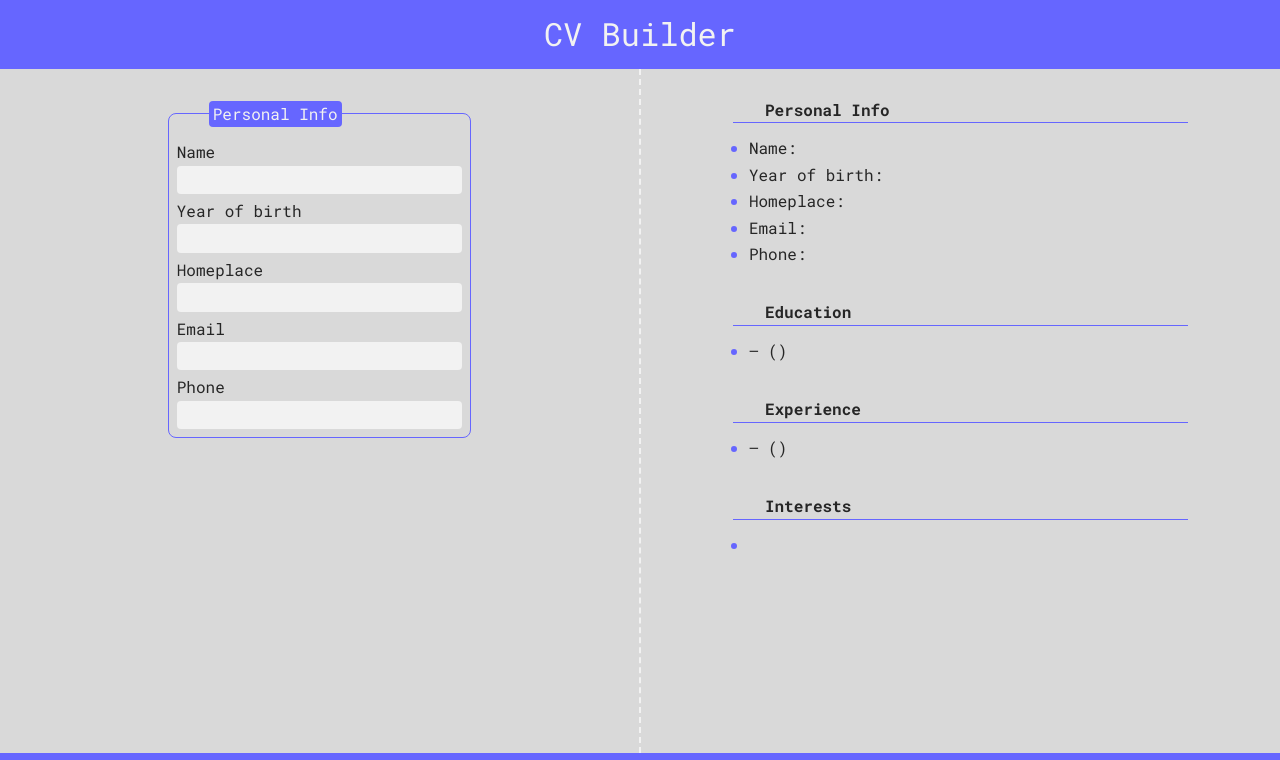
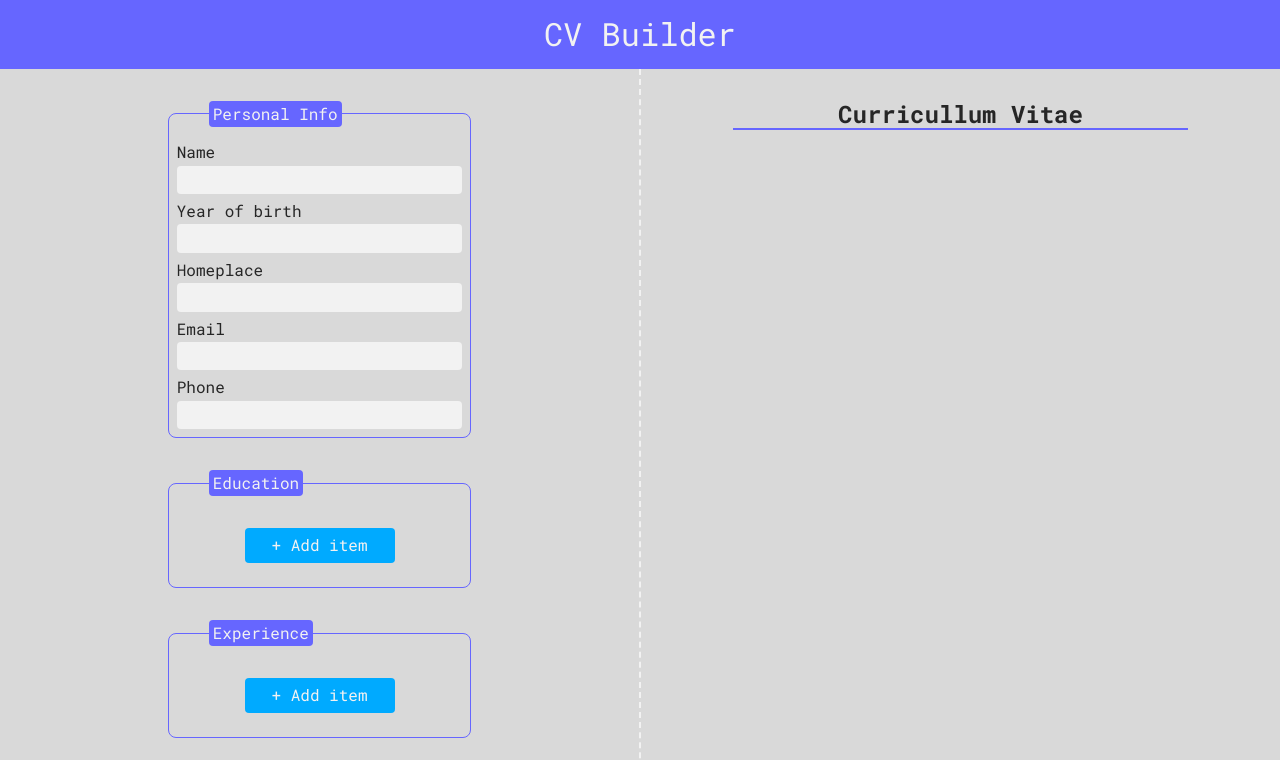
Before and after one commit to bartek8b/TOP-CV_App, a React (Vite) app: page / in a window 1280 px wide. Shown: the top 760 px of the page. Built offline with nearby package versions, Linux system fonts and the light colour scheme.

Commit message:
Add conditional rendering to preview

```diff
--- a/src/App.jsx
+++ b/src/App.jsx
@@ -24,16 +24,14 @@ function App() {
     phone: '',
   }));
 
-  const [education, setEducation] = useState(() => [createEducationItem()]);
-
-  const [experience, setExperience] = useState(() => [createExperienceItem()]);
-
-  const [interests, setInterests] = useState(() => [createInterestItem()]);
+  // opcja B: pusto na start
+  const [education, setEducation] = useState([]);
+  const [experience, setExperience] = useState([]);
+  const [interests, setInterests] = useState([]);
 
   // ----- Education handlers -----
-  const addEducation = () => {
+  const addEducation = () =>
     setEducation((prev) => [...prev, createEducationItem()]);
-  };
 
   const updateEducation = (id, patch) => {
     setEducation((prev) =>
@@ -41,16 +39,14 @@ function App() {
     );
   };
 
+  // opcja B: usuwa nawet ostatni
   const removeEducation = (id) => {
-    setEducation((prev) =>
-      prev.length <= 1 ? prev : prev.filter((i) => i.id !== id),
-    );
+    setEducation((prev) => prev.filter((i) => i.id !== id));
   };
 
   // ----- Experience handlers -----
-  const addExperience = () => {
+  const addExperience = () =>
     setExperience((prev) => [...prev, createExperienceItem()]);
-  };
 
   const updateExperience = (id, patch) => {
     setExperience((prev) =>
@@ -58,16 +54,14 @@ function App() {
     );
   };
 
+  // opcja B
   const removeExperience = (id) => {
-    setExperience((prev) =>
-      prev.length <= 1 ? prev : prev.filter((i) => i.id !== id),
-    );
+    setExperience((prev) => prev.filter((i) => i.id !== id));
   };
 
   // ----- Interests handlers -----
-  const addInterest = () => {
+  const addInterest = () =>
     setInterests((prev) => [...prev, createInterestItem()]);
-  };
 
   const updateInterest = (id, patch) => {
     setInterests((prev) =>
@@ -75,10 +69,9 @@ function App() {
     );
   };
 
+  // opcja B
   const removeInterest = (id) => {
-    setInterests((prev) =>
-      prev.length <= 1 ? prev : prev.filter((i) => i.id !== id),
-    );
+    setInterests((prev) => prev.filter((i) => i.id !== id));
   };
 
   return (
--- a/src/components/Form.jsx
+++ b/src/components/Form.jsx
@@ -1,6 +1,9 @@
 import './Form.css';
 
 import { PersonalInfo } from './subforms/PersonalInfo';
+import { Education } from './subforms/Education';
+import { Experience } from './subforms/Experience';
+import { Interests } from './subforms/Interests';
 
 export function Form({
   personalInfo,
@@ -10,10 +13,12 @@ export function Form({
   addEducation,
   updateEducation,
   removeEducation,
+
   experience,
   addExperience,
   updateExperience,
   removeExperience,
+
   interests,
   addInterest,
   updateInterest,
@@ -29,6 +34,27 @@ export function Form({
         personalInfo={personalInfo}
         setPersonalInfo={setPersonalInfo}
       />
+
+      <Education
+        education={education}
+        addEducation={addEducation}
+        updateEducation={updateEducation}
+        removeEducation={removeEducation}
+      />
+
+      <Experience
+        experience={experience}
+        addExperience={addExperience}
+        updateExperience={updateExperience}
+        removeExperience={removeExperience}
+      />
+
+      <Interests
+        interests={interests}
+        addInterest={addInterest}
+        updateInterest={updateInterest}
+        removeInterest={removeInterest}
+      />
     </form>
   );
 }
--- a/src/components/Preview.jsx
+++ b/src/components/Preview.jsx
@@ -1,49 +1,87 @@
 import './Preview.css';
 
 export function Preview({ personalInfo, education, experience, interests }) {
+  const hasAnyEducation = education?.some(
+    (ed) => ed.years.trim() || ed.school.trim() || ed.focus.trim(),
+  );
+
+  const hasAnyExperience = experience?.some(
+    (exp) => exp.years.trim() || exp.company.trim() || exp.position.trim(),
+  );
+
+  const hasAnyInterests = interests?.some((i) => i.interest.trim());
+
+  const hasAnyPersonalInfo = Object.values(personalInfo ?? {}).some((v) =>
+    String(v).trim(),
+  );
+
   return (
     <section id="preview">
+      <h1>Curricullum Vitae</h1>
+      {hasAnyPersonalInfo && (
         <article>
           <strong>Personal Info</strong>
           <ul>
-          <li>Name: {personalInfo.name}</li>
+            {personalInfo.name.trim() && <li>Name: {personalInfo.name}</li>}
+            {personalInfo.yob.trim() && (
               <li>Year of birth: {personalInfo.yob}</li>
+            )}
+            {personalInfo.homeplace.trim() && (
               <li>Homeplace: {personalInfo.homeplace}</li>
-          <li>Email: {personalInfo.email}</li>
-          <li>Phone: {personalInfo.phone}</li>
+            )}
+            {personalInfo.email.trim() && <li>Email: {personalInfo.email}</li>}
+            {personalInfo.phone.trim() && <li>Phone: {personalInfo.phone}</li>}
           </ul>
         </article>
+      )}
 
+      {hasAnyEducation && (
         <article>
           <strong>Education</strong>
           <ul>
-          {education.map((ed) => (
+            {education
+              .filter(
+                (ed) => ed.years.trim() || ed.school.trim() || ed.focus.trim(),
+              )
+              .map((ed) => (
                 <li key={ed.id}>
                   {ed.years} — {ed.school} ({ed.focus})
                 </li>
               ))}
           </ul>
         </article>
+      )}
 
+      {hasAnyExperience && (
         <article>
           <strong>Experience</strong>
           <ul>
-          {experience.map((exp) => (
+            {experience
+              .filter(
+                (exp) =>
+                  exp.years.trim() || exp.company.trim() || exp.position.trim(),
+              )
+              .map((exp) => (
                 <li key={exp.id}>
                   {exp.years} — {exp.company} ({exp.position})
                 </li>
               ))}
           </ul>
         </article>
+      )}
 
+      {hasAnyInterests && (
         <article>
           <strong>Interests</strong>
           <ul>
-          {interests.map((i) => (
+            {interests
+              .filter((i) => i.interest.trim())
+              .map((i) => (
                 <li key={i.id}>{i.interest}</li>
               ))}
           </ul>
         </article>
+      )}
     </section>
   );
 }
--- a/src/components/subforms/Education.jsx
+++ b/src/components/subforms/Education.jsx
@@ -0,0 +1,93 @@
+export function Education({
+  education,
+  addEducation,
+  updateEducation,
+  removeEducation,
+}) {
+  // pusto -> tylko przycisk
+  if (education.length === 0) {
+    return (
+      <fieldset>
+        <legend>Education</legend>
+
+        <button type="button" onClick={addEducation}>
+          + Add item
+        </button>
+      </fieldset>
+    );
+  }
+
+  return (
+    <fieldset>
+      <legend>Education</legend>
+
+      <button type="button" onClick={addEducation}>
+        + Add item
+      </button>
+
+      {education.map((ed, index) => (
+        <div key={ed.id} className="form-item">
+          <strong>Item #{index + 1}</strong>
+
+          <label>
+            Years
+            <input
+              type="text"
+              value={ed.years}
+              onChange={(e) =>
+                updateEducation(ed.id, { years: e.target.value })
+              }
+            />
+          </label>
+
+          <label>
+            School
+            <input
+              type="text"
+              value={ed.school}
+              onChange={(e) =>
+                updateEducation(ed.id, { school: e.target.value })
+              }
+            />
+          </label>
+
+          <label>
+            Focus
+            <input
+              type="text"
+              value={ed.focus}
+              onChange={(e) =>
+                updateEducation(ed.id, { focus: e.target.value })
+              }
+            />
+          </label>
+
+          <button
+            className="delete-btn"
+            type="button"
+            onClick={() => removeEducation(ed.id)}
+          >
+            <svg
+              xmlns="http://www.w3.org/2000/svg"
+              width="24"
+              height="24"
+              viewBox="0 0 24 24"
+              fill="none"
+              stroke="currentColor"
+              strokeWidth="2"
+              strokeLinecap="round"
+              strokeLinejoin="round"
+              className="feather feather-trash-2"
+            >
+              <polyline points="3 6 5 6 21 6"></polyline>
+              <path d="M19 6v14a2 2 0 0 1-2 2H7a2 2 0 0 1-2-2V6m3 0V4a2 2 0 0 1 2-2h4a2 2 0 0 1 2 2v2"></path>
+              <line x1="10" y1="11" x2="10" y2="17"></line>
+              <line x1="14" y1="11" x2="14" y2="17"></line>
+            </svg>{' '}
+            Item #{index + 1}
+          </button>
+        </div>
+      ))}
+    </fieldset>
+  );
+}
--- a/src/components/subforms/Experience.jsx
+++ b/src/components/subforms/Experience.jsx
@@ -0,0 +1,92 @@
+export function Experience({
+  experience,
+  addExperience,
+  updateExperience,
+  removeExperience,
+}) {
+  if (experience.length === 0) {
+    return (
+      <fieldset>
+        <legend>Experience</legend>
+
+        <button type="button" onClick={addExperience}>
+          + Add item
+        </button>
+      </fieldset>
+    );
+  }
+
+  return (
+    <fieldset>
+      <legend>Experience</legend>
+
+      <button type="button" onClick={addExperience}>
+        + Add item
+      </button>
+
+      {experience.map((exp, index) => (
+        <div key={exp.id} className="form-item">
+          <strong>Item #{index + 1}</strong>
+
+          <label>
+            Years
+            <input
+              type="text"
+              value={exp.years}
+              onChange={(e) =>
+                updateExperience(exp.id, { years: e.target.value })
+              }
+            />
+          </label>
+
+          <label>
+            Company
+            <input
+              type="text"
+              value={exp.company}
+              onChange={(e) =>
+                updateExperience(exp.id, { company: e.target.value })
+              }
+            />
+          </label>
+
+          <label>
+            Position
+            <input
+              type="text"
+              value={exp.position}
+              onChange={(e) =>
+                updateExperience(exp.id, { position: e.target.value })
+              }
+            />
+          </label>
+
+          <button
+            className="delete-btn"
+            type="button"
+            onClick={() => removeExperience(exp.id)}
+          >
+            <svg
+              xmlns="http://www.w3.org/2000/svg"
+              width="24"
+              height="24"
+              viewBox="0 0 24 24"
+              fill="none"
+              stroke="currentColor"
+              strokeWidth="2"
+              strokeLinecap="round"
+              strokeLinejoin="round"
+              className="feather feather-trash-2"
+            >
+              <polyline points="3 6 5 6 21 6"></polyline>
+              <path d="M19 6v14a2 2 0 0 1-2 2H7a2 2 0 0 1-2-2V6m3 0V4a2 2 0 0 1 2-2h4a2 2 0 0 1 2 2v2"></path>
+              <line x1="10" y1="11" x2="10" y2="17"></line>
+              <line x1="14" y1="11" x2="14" y2="17"></line>
+            </svg>{' '}
+            Item #{index + 1}
+          </button>
+        </div>
+      ))}
+    </fieldset>
+  );
+}
--- a/src/components/subforms/Interests.jsx
+++ b/src/components/subforms/Interests.jsx
@@ -0,0 +1,70 @@
+export function Interests({
+  interests,
+  addInterest,
+  updateInterest,
+  removeInterest,
+}) {
+  if (interests.length === 0) {
+    return (
+      <fieldset>
+        <legend>Interests</legend>
+
+        <button type="button" onClick={addInterest}>
+          + Add item
+        </button>
+      </fieldset>
+    );
+  }
+
+  return (
+    <fieldset>
+      <legend>Interests</legend>
+
+      <button type="button" onClick={addInterest}>
+        + Add item
+      </button>
+
+      {interests.map((i, index) => (
+        <div key={i.id} className="form-item">
+          <strong>Item #{index + 1}</strong>
+
+          <label>
+            Interest
+            <input
+              type="text"
+              value={i.interest}
+              onChange={(e) =>
+                updateInterest(i.id, { interest: e.target.value })
+              }
+            />
+          </label>
+
+          <button
+            className="delete-btn"
+            type="button"
+            onClick={() => removeInterest(i.id)}
+          >
+            <svg
+              xmlns="http://www.w3.org/2000/svg"
+              width="24"
+              height="24"
+              viewBox="0 0 24 24"
+              fill="none"
+              stroke="currentColor"
+              strokeWidth="2"
+              strokeLinecap="round"
+              strokeLinejoin="round"
+              className="feather feather-trash-2"
+            >
+              <polyline points="3 6 5 6 21 6"></polyline>
+              <path d="M19 6v14a2 2 0 0 1-2 2H7a2 2 0 0 1-2-2V6m3 0V4a2 2 0 0 1 2-2h4a2 2 0 0 1 2 2v2"></path>
+              <line x1="10" y1="11" x2="10" y2="17"></line>
+              <line x1="14" y1="11" x2="14" y2="17"></line>
+            </svg>{' '}
+            Item #{index + 1}
+          </button>
+        </div>
+      ))}
+    </fieldset>
+  );
+}
```
Lines whose indentation alone changed are shown as unchanged.
